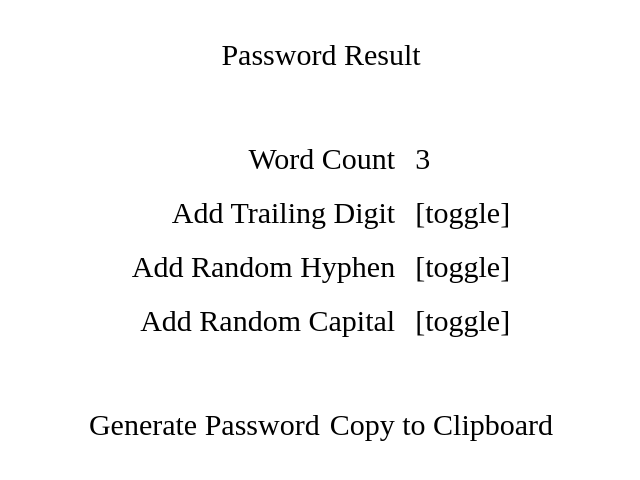
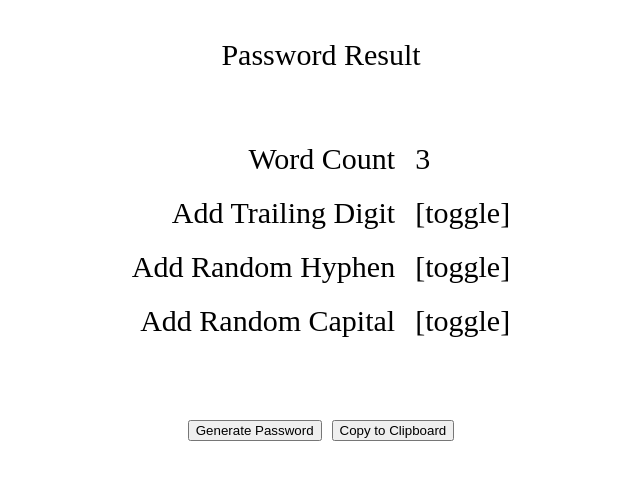
Before and after one commit to BuschEric97/password-generator_electron, an Electron app: page index.html in a window 900 px wide. Shown: the whole page, without its empty margins (129-769 px from the left). Drawn offline with Linux system fonts and the light colour scheme.

Commit message:
Started implementing buttons

```diff
--- a/index.html
+++ b/index.html
@@ -6,6 +6,7 @@
     <meta name="viewport" content="width=device-width, initial-scale=1.0">
     <title>Password Generator</title>
     <link rel="stylesheet" href="layout.css">
+    <script src="password-gen.js"></script>
 </head>
 
 <body>
@@ -24,10 +25,11 @@
             </div>
         </div>
         <div class="main-grid-item" id="generate-password">
-            Generate Password
-
+            <button onclick="generate_password()">Generate Password</button>
         </div>
-        <div class="main-grid-item" id="copy-to-clipboard">Copy to Clipboard</div>
+        <div class="main-grid-item" id="copy-to-clipboard">
+            <button onclick="copy_to_clipboard()">Copy to Clipboard</button>
+        </div>
     </div>
 </body>
 
--- a/password-gen.js
+++ b/password-gen.js
@@ -0,0 +1,12 @@
+const { Notification } = require('electron');
+
+const NOTIFICATION_NOT_IMPLEMENTED_TITLE = 'ERROR!';
+const NOTIFICATION_NOT_IMPLEMENTED_BODY = 'Feature not yet implemented!';
+
+function generate_password() {
+    document.getElementById('password-result').textContent = 'Test_Password';
+}
+
+function copy_to_clipboard() {
+    document.getElementById('password-result').textContent = 'Function not yet implemented!';
+}
```
